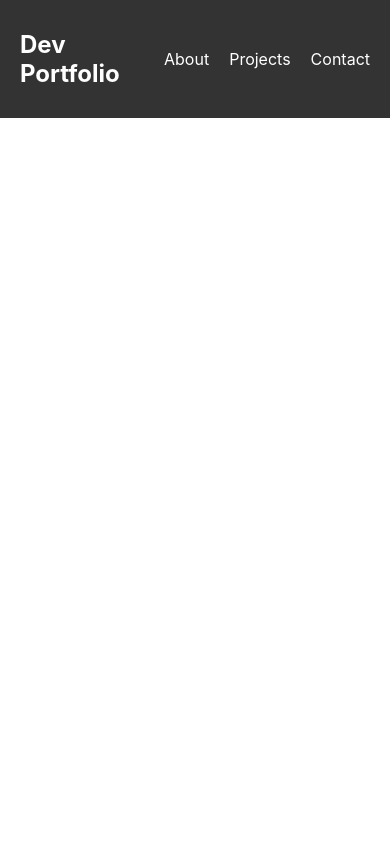
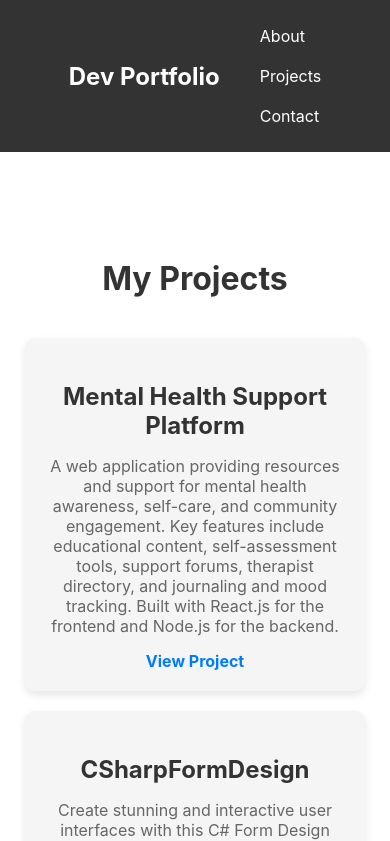
Before and after one commit to NiroshaPerera/dev-portfolio, a React (Create React App) app: page /projects in a window 390 px wide. Shown: the top 841 px of the page. Built offline with nearby package versions, Linux system fonts and the light colour scheme.

Commit message:
Updated files with new changes

```diff
--- a/src/App.js
+++ b/src/App.js
@@ -1,11 +1,16 @@
-import { BrowserRouter as Router,  Routes } from 'react-router-dom';
+import { Route, BrowserRouter as Router,  Routes } from 'react-router-dom';
 import Navbar from './components/Navbar';
+import About from './pages/About';
+import Projects from './pages/Projects';
 
 function App() {
   return (
     <Router>
       <Navbar/>
-      <Routes></Routes>
+      <Routes>
+        <Route path='/about' element={<About/>}></Route>
+        <Route path='/projects' element={<Projects/>}></Route>
+      </Routes>
     </Router>
   );
 }
--- a/src/components/Navbar.css
+++ b/src/components/Navbar.css
@@ -20,3 +20,8 @@
     color: white;
     text-decoration: none;
 }
+@media (max-width: 768px) {
+    .navbar ul {
+        flex-direction: column;
+    }
+}
--- a/src/components/Navbar.js
+++ b/src/components/Navbar.js
@@ -7,8 +7,8 @@ function Navbar() {
         <nav className="navbar">
             <h1 className='logo'>Dev Portfolio</h1>
             <ul>
-                <li><a href='#about'>About</a></li>
-                <li><a href='#projects'>Projects</a></li>
+                <li><a href='/about'>About</a></li>
+                <li><a href='/projects'>Projects</a></li>
                 <li><a href='#contact'>Contact</a></li>
             </ul>
         </nav>
--- /dev/null
+++ b/src/pages/About.css
@@ -0,0 +1,49 @@
+.about-section {
+    padding: 80px 20px;
+    background-color: #f9f9f9;
+    display: flex;
+    justify-content: center;
+    align-items: center;
+    flex-direction: column;
+}
+
+.about-container {
+    max-width: 1000px;
+    text-align: center;
+}
+
+.about-container h2 {
+    font-size: 2.5rem;
+    color: #333;
+    margin-bottom: 20px;
+    font-weight: bold;
+}
+
+.about-container p {
+    font-size: 1.1rem;
+    color: #333;
+    line-height: 1.6;
+    margin-bottom: 40px;
+}
+
+.about-image {
+    margin-top: 30px;
+}
+
+.about-image img {
+    width: 150px;
+    height: 150px;
+    border-radius: 50%;
+    object-fit: cover;
+}
+
+@media ( max-width:480px ) {
+    .about-container p {
+        font-size: 0.9rem;
+    }
+
+    .about-image img {
+        width: 100px;
+        height: 100px;
+    }
+}
--- /dev/null
+++ b/src/pages/About.js
@@ -0,0 +1,22 @@
+import React from 'react';
+import './About.css';
+import img1 from '../images/img1.jpeg';
+
+function About () {
+    return (
+        <section id="about" className='about-section'>
+            <div className='about-container'>
+            <h2>About Me</h2>
+            <p>I am a passionate web developer specializing in React, JavaScript, and CSS.
+          I enjoy building responsive and user-friendly websites that focus on delivering
+          exceptional user experiences. With a keen eye for detail and a dedication to continuous learning,
+          I am always looking for opportunities to grow and take on new challenges.</p>
+          <div className='about-image'>
+            <img src={img1} alt='Nirosha'/>
+          </div>
+          </div>
+        </section>
+    );
+}
+
+export default About;
--- /dev/null
+++ b/src/pages/Projects.css
@@ -0,0 +1,67 @@
+.projects-section {
+    padding: 80px 20px;
+    background-color: #fff;
+    text-align: center;
+}
+
+.projects-section h2{
+    font-size: 2.5rem;
+    color: #333;
+    margin-bottom: 40px;
+    font-weight: bold;
+}
+
+.projects-list {
+    display: grid;
+    grid-template-columns: repeat(auto-fit, minmax(250px, 1fr));
+    gap: 20px;
+    justify-items: center;
+}
+
+.project-card {
+    background-color: #f5f5f5;
+    border-radius: 10px;
+    box-shadow: 0 4px 8px rgba(0, 0, 0, 0.1);
+    padding: 20px;
+    width: 100%;
+    max-width: 300px;
+    transition: transform 0.3s, box-shadow 0.3s;
+}
+
+.project-card h3 {
+    font-size: 1.5rem;
+    color: #333;
+    margin-bottom: 10px;
+}
+
+.project-card p {
+    font-size: 1rem;
+    color: #666;
+    margin-bottom: 15px;
+}
+
+.project-card a {
+    text-decoration: none;
+    color: #007bff;
+     font-weight: bold;
+    transition: color 0.3s;
+}
+
+.project-card a:hover {
+    color: #0056b3;
+}
+
+.project-card:hover {
+    transform: translateY(-5px);
+    box-shadow: 0 8px 16px rgba(0, 0, 0, 0.2);
+}
+
+@media (max-width: 768px) {
+    .projects-list {
+      grid-template-columns: 1fr;
+    }
+
+    .projects-section h2 {
+      font-size: 2rem;
+    }
+  }
--- /dev/null
+++ b/src/pages/Projects.js
@@ -0,0 +1,40 @@
+import React from "react";
+import './Projects.css';
+
+const projects = [
+    {
+      name: 'Mental Health Support Platform',
+      description: 'A web application providing resources and support for mental health awareness, self-care, and community engagement. Key features include educational content, self-assessment tools, support forums, therapist directory, and journaling and mood tracking. Built with React.js for the frontend and Node.js for the backend.',
+      link: 'https://github.com/NiroshaPerera/mental-health-support-platform'
+    },
+    {
+        name: 'CSharpFormDesign',
+        description: 'Create stunning and interactive user interfaces with this C# Form Design project. This repository provides a collection of well-designed forms and UI components that you can easily integrate into your C# applications.',
+        link: 'https://github.com/NiroshaPerera/CSharpFormDesign'
+      },
+      {
+        name: 'SimpleBlog_Xml',
+        description: 'This project demonstrates the use of XML as a simple and structured format for managing blog posts, allowing users to create, read, update, and delete posts without the need for a traditional database. ',
+        link: 'https://github.com/NiroshaPerera/SimpleBlog_xml'
+      },
+
+  ];
+
+
+function Projects () {
+    return (
+        <section id="projects" className="projects-section">
+            <h2>My Projects</h2>
+            <div className="projects-list">
+                {projects.map((project, index) => (
+                    <div key={index} className="project-card">
+                        <h3>{project.name}</h3>
+                        <p>{project.description}</p>
+                        <a href={project.link} target="_blank" rel="noopener noreferrer">View Project</a>
+                    </div>
+                ))}
+            </div>
+        </section>
+    );
+}
+export default Projects;
```
Also changed, not shown: src/images/img1.jpeg (added).
